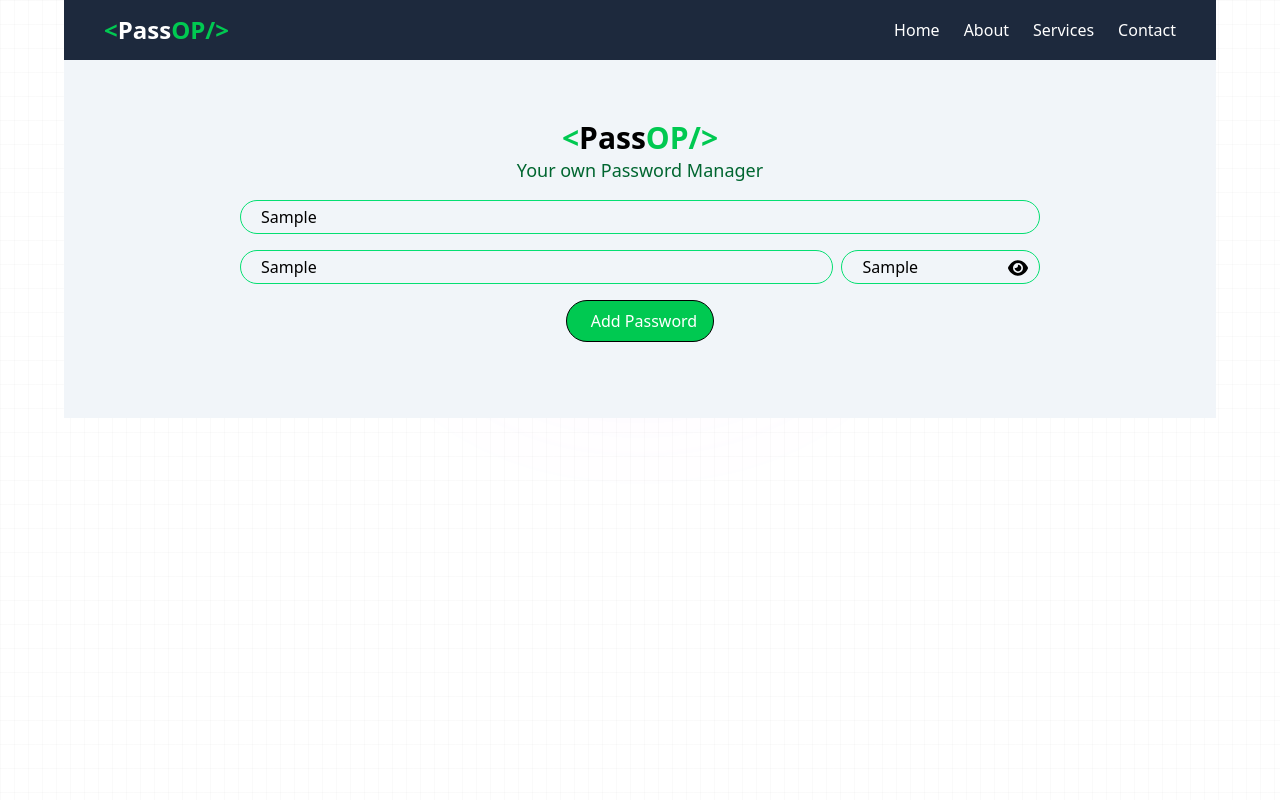
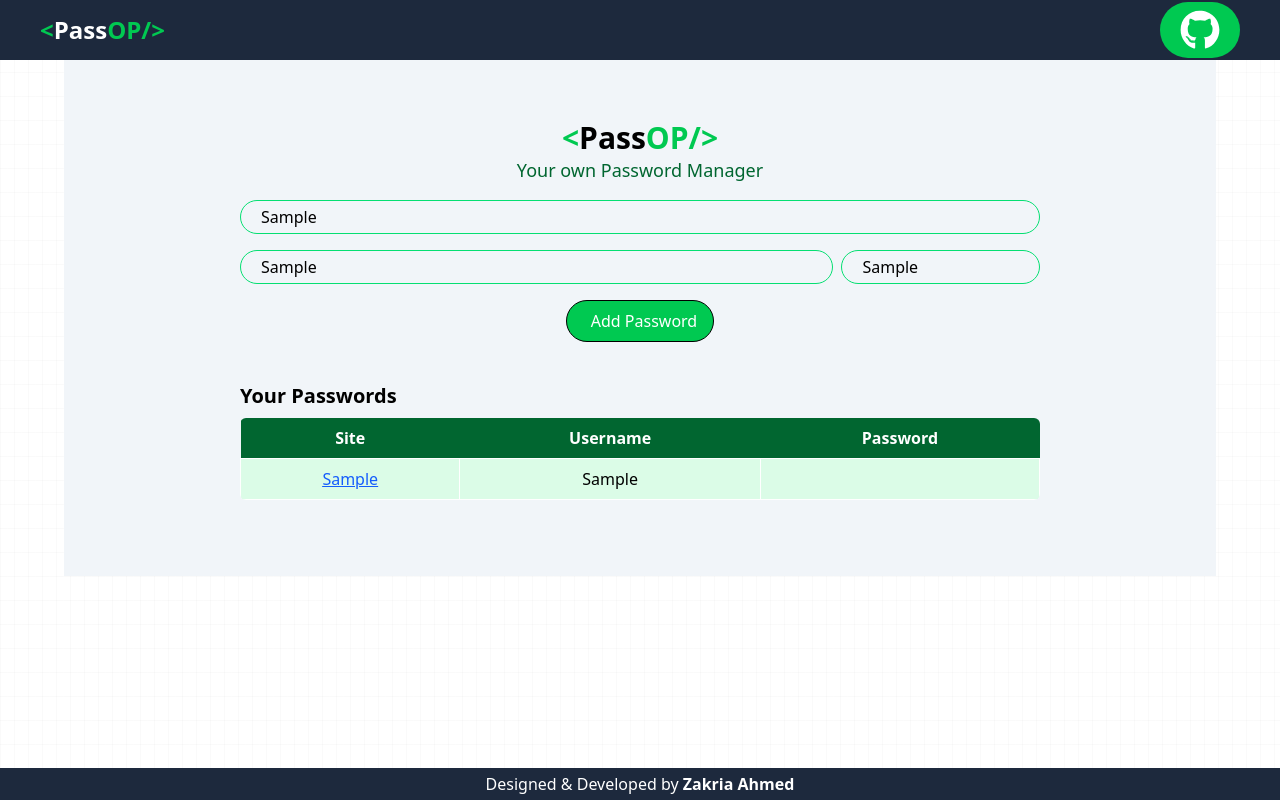
Before and after one commit to Zakria-sudo/Password-Manager, a React (Vite) app: page / in a window 1280 px wide. Both pictures are taken after typing "Sample", "Sample", "Sample" into the empty fields and a click on the button "Add Password". Built offline with nearby package versions, Linux system fonts and the light colour scheme; some icons are missing.

Commit message:
Footer and UI fixes

```diff
--- a/src/App.jsx
+++ b/src/App.jsx
@@ -4,6 +4,7 @@ import viteLogo from "/vite.svg";
 import "./App.css";
 import Navbar from "./components/Navbar.jsx";
 import Manager from "./components/Manager.jsx";
+import Footer from "./components/Footer.jsx";
 function App() {
 
 
@@ -11,6 +12,7 @@ function App() {
     <>
      <Navbar />
      <Manager />
+     <Footer />
     </>
   );
 }
--- /dev/null
+++ b/src/components/Footer.jsx
@@ -0,0 +1,13 @@
+import React from 'react'
+
+const Footer = () => {
+  return (
+    <div className='fixed  bottom-0 w-full bg-slate-800 text-white text-center p-1'>
+      <p>Designed & Developed by <span className='font-bold'>Zakria Ahmed</span></p>
+
+      {/* <p>All rights are reservesd Copyright &copy; <span className='font-bold'>Zakria Ahmed</span></p> */}
+    </div>
+  )
+}
+
+export default Footer
--- a/src/components/Manager.jsx
+++ b/src/components/Manager.jsx
@@ -1,45 +1,42 @@
-import React,{useRef,useState,useEffect} from "react";
+import React, { useRef, useState, useEffect } from "react";
 
 const Manager = () => {
-  const Btnref = useRef()
-  const [form, setform] = useState({site: "", username: "", password: ""});
-  const [passArr, setpassArr] = useState([])
+  const Btnref = useRef();
+  const [form, setform] = useState({ site: "", username: "", password: "" });
+  const [passArr, setpassArr] = useState([]);
 
   useEffect(() => {
     let passwords = localStorage.getItem("passwords");
-    if(passwords){
-      setpassArr(JSON.parse(passwords))
+    if (passwords) {
+      setpassArr(JSON.parse(passwords));
     }
-  }, [])
-
+  }, []);
 
   const showPWD = () => {
-    if(Btnref.current.src.includes("/icons/eye-slash-solid.svg")){
-      Btnref.current.src = "/icons/eye-solid.svg"
+    if (Btnref.current.src.includes("/icons/eye-slash-solid.svg")) {
+      Btnref.current.src = "/icons/eye-solid.svg";
+    } else {
+      Btnref.current.src = "/icons/eye-slash-solid.svg";
     }
-    else{
-      Btnref.current.src = "/icons/eye-slash-solid.svg"
-    }
-  }
+  };
 
   const handelChange = (e) => {
     setform({ ...form, [e.target.name]: e.target.value });
-  }
+  };
 
   const savePassword = () => {
     console.log(form);
-    setpassArr([...passArr,form])
-    localStorage.setItem("passwords",JSON.stringify([...passArr,form]))
-    console.log([...passArr,form]);
-
-  }
+    setpassArr([...passArr, form]);
+    localStorage.setItem("passwords", JSON.stringify([...passArr, form]));
+    console.log([...passArr, form]);
+  };
   return (
     <>
       <div className="absolute inset-0 -z-10 h-full w-full bg-white bg-[linear-gradient(to_right,#8080800a_1px,transparent_1px),linear-gradient(to_bottom,#8080800a_1px,transparent_1px)] bg-[size:14px_24px]">
         <div className="absolute left-0 right-0 top-0 -z-10 m-auto h-[310px] w-[310px] rounded-full bg-fuchsia-400 opacity-20 blur-[100px]"></div>
       </div>
 
-      <div className="mycontainer  bg-slate-100">
+      <div className="manager bg-slate-100">
         <h1 className="text-3xl font-bold text-center">
           <span className="text-green-500 ">&lt;</span>
           Pass
@@ -49,14 +46,15 @@ const Manager = () => {
           Your own Password Manager
         </p>
 
-        <div className=" flex flex-col p-4 gap-4">
+        <div className="flex flex-col p-4 gap-4">
           <input
             placeholder="Enter Website URL"
             type="text"
             className="rounded-full border border-green-400   px-5 py-1"
             name="site"
+            required = {true}
             value={form.site}
-            onChange={(handelChange)}
+            onChange={handelChange}
           />
           <div className="flex gap-2">
             <input
@@ -64,24 +62,38 @@ const Manager = () => {
               type="text"
               className="border w-full border-green-400 rounded-full  px-5 py-1"
               name="username"
+              required = {true}
               value={form.username}
-              onChange={(handelChange)}
+              onChange={handelChange}
             />
             <div className="relative">
-
               <input
                 placeholder="Enter Password"
                 type="text"
                 className="border w-full border-green-400 rounded-full px-5 py-1"
                 name="password"
                 value={form.password}
-              onChange={(handelChange)}
+                required = {true}
+                onChange={handelChange}
               />
-              <span  onClick={(showPWD)} className="absolute right-3 top-2 cursor-pointer"><img ref={Btnref} src="/icons/eye-solid.svg" alt="" className="w-5 h-5"/></span>
+              <span
+                onClick={showPWD}
+                className="absolute right-3 top-2 cursor-pointer"
+              >
+                <img
+                  ref={Btnref}
+                  src="/icons/eye-solid.svg"
+                  alt=""
+
+                />
+              </span>
             </div>
           </div>
           <div className="btn flex justify-center items-center">
-            <button onClick={(savePassword)} className=" bg-green-500 flex justify-center items-center border border-black rounded-full w-fit px-4 py-2 text-white gap-2 hover:bg-green-600 hover:cursor-pointer">
+            <button
+              onClick={savePassword}
+              className=" bg-green-500 flex justify-center items-center border border-black rounded-full w-fit px-4 py-2 text-white gap-2 hover:bg-green-600 hover:cursor-pointer"
+            >
               <lord-icon
                 src="https://cdn.lordicon.com/sbnjyzil.json"
                 trigger="hover"
@@ -91,6 +103,29 @@ const Manager = () => {
             </button>
           </div>
         </div>
+        <div className="passwords p-4">
+          <h2 className="font-bold text-xl py-2">Your Passwords</h2>
+          {passArr.length ==0 && <div className=" text-md py-2">No Passwords Saved</div>}
+          {passArr.length !=0 && <table className="table-auto w-full rounded-md overflow-hidden">
+  <thead className="bg-green-800 text-white">
+    <tr>
+      <th className="py-2">Site</th>
+      <th className="py-2">Username</th>
+      <th className="py-2">Password</th>
+    </tr>
+  </thead>
+  <tbody className="bg-green-100">
+    {passArr.map((item)=>{
+      return <tr>
+      <td className="text-center w-15 py-2 underline text-blue-600 border border-white"><a href={item.site} target="_blank">{item.site}</a></td>
+      <td className="text-center w-15 py-2 border border-white">{item.username}</td>
+      <td className="text-center w-15 py-2 border border-white">{item.passwords}</td>
+    </tr>
+    })}
+  </tbody>
+</table>}
+
+        </div>
       </div>
     </>
   );
--- a/src/components/Navbar.jsx
+++ b/src/components/Navbar.jsx
@@ -1,23 +1,28 @@
-import React from 'react'
+import React from "react";
 
 const Navbar = () => {
   return (
     <div>
-        <nav className='mycontainer py-4 px-10 flex justify-between bg-slate-800 h-15 items-center text-white'>
-            <div className="logo font-bold text-2xl">
-              <span className='text-green-500 '>&lt;</span>
-              Pass
-              <span className='text-green-500 font-bold text-2xl'>OP/&gt;</span>
-              </div>
-            <ul className='flex gap-6'>
-                <li><a href="#">Home</a></li>
-                <li><a href="#">About</a></li>
-                <li><a href="#">Services</a></li>
-                <li><a href="#">Contact</a></li>
-            </ul>
-        </nav>
+      <nav className="mycontainer py-4 px-10 flex justify-between bg-slate-800 h-15 items-center text-white">
+        <div className="logo font-bold text-2xl">
+          <span className="text-green-500 ">&lt;</span>
+          Pass
+          <span className="text-green-500 font-bold text-2xl">OP/&gt;</span>
+        </div>
+        <ul className="flex">
+          <a href="https://github.com/Zakria-sudo" target="_blank">
+            <button className="bg-green-500 py-2 rounded-full cursor-pointer hover:bg-green-600">
+              <img
+                src="icons/github-brands.svg"
+                alt=""
+                className="w-20 h-10 invert"
+              />
+            </button>
+          </a>
+        </ul>
+      </nav>
     </div>
-  )
-}
+  );
+};
 
-export default Navbar
+export default Navbar;
--- a/src/index.css
+++ b/src/index.css
@@ -2,6 +2,11 @@
 
 @layer components {
   .mycontainer {
-    @apply container mx-auto px-40 py-15 max-w-6xl ;
+    @apply  px-40 py-15 w-full;
   }
 }
+@layer components {
+  .manager {
+    @apply  mx-auto px-40 py-15 max-w-6xl ;
+  }
+}
```
Also changed, not shown: public/icons/github-brands.svg (added). Lines whose indentation alone changed are shown as unchanged.
